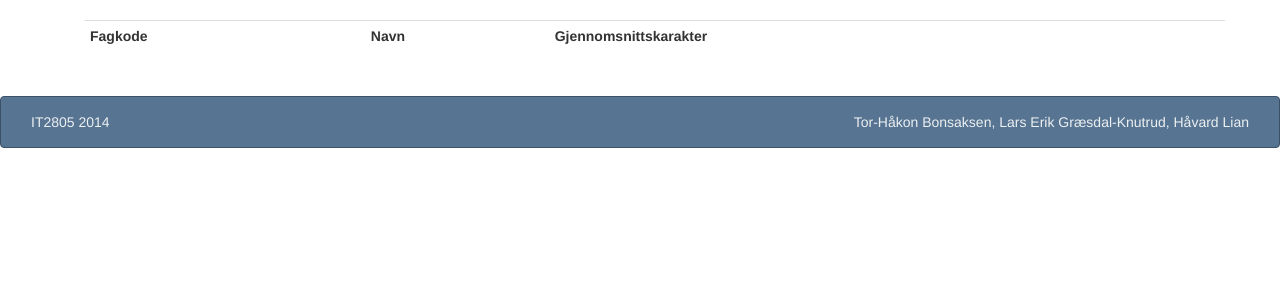
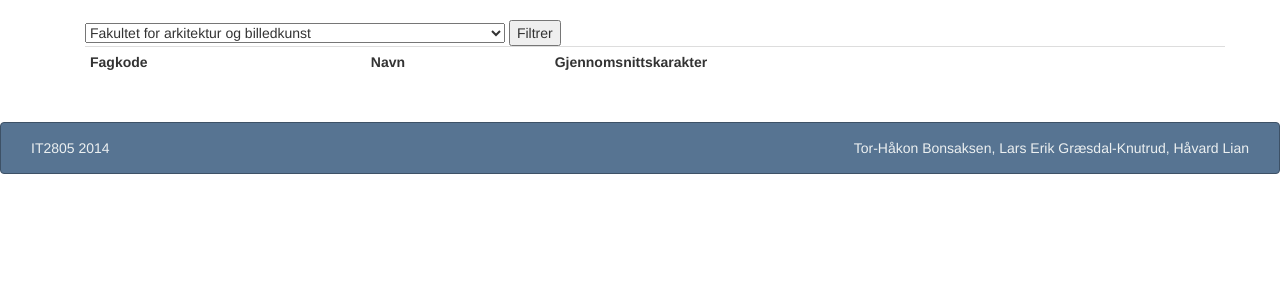
Before and after one commit to Torrib/gradestats, a Django app: page / in a window 1280 px wide. Shown: the part 57-357 px from the top of the page. Run offline with Django 3.2, Linux system fonts and the light colour scheme; data that the repository does not hold is empty; some libraries are stand-ins or nearby versions.

Commit message:
Added faculty filter box

```diff
--- a/grades/models.py
+++ b/grades/models.py
@@ -6,6 +6,7 @@ class Course(models.Model):
     norwegian_name = models.CharField("Norwegian Name", max_length=100)
     short_name = models.CharField("Short name", max_length=50)
     code = models.CharField("Code", max_length=15)
+    faculty_code = models.IntegerField("Semester Code");
 
     english_name = models.CharField("English name", max_length=100)
     credit = models.FloatField("Credit", default=7.5)
--- a/templates/index.html
+++ b/templates/index.html
@@ -2,6 +2,22 @@
 
 {% block content %}
 <div class="container">
+    <div class="row">
+        <div class="col-md-12">
+            <form method="GET">
+                <select>
+                    <option value="61">Fakultet for arkitektur og billedkunst</option>
+                    <option value="62">Det humanistiske fakultet</option>
+                    <option value="63">Fakultet for informasjonsteknologi, matematikk og elektroteknikk</option>
+                    <option value="64">Fakultet for ingeniørvitenskap og teknologi</option>
+                    <option value="65">Det medisinske fakultet</option>
+                    <option value="66">Fakultet for naturvitenskap og teknologi</option>
+                    <option value="67">Fakultet for samfunnsvitenskap og teknologiledelse</option>
+                </select>
+                <input type="submit" value="Filtrer"/>
+            </form>
+        </div>
+    </div>
     <div class="row">
         <div class="col-md-12">
             <table class="table table-condensed">
```
